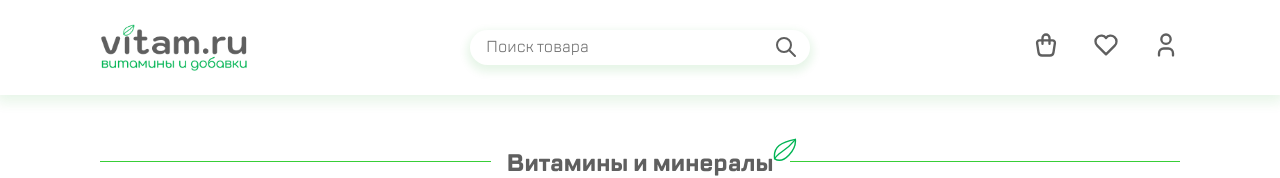
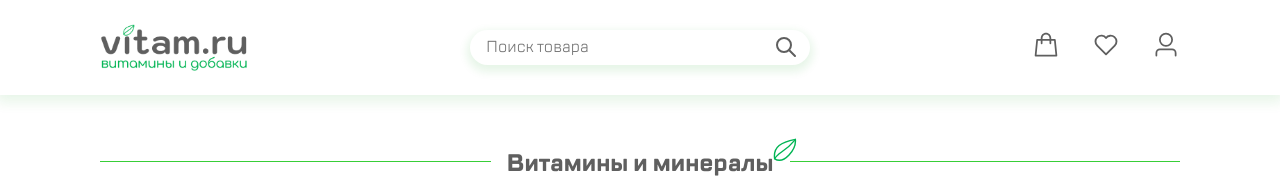
Before and after one commit to Kaipaeff/vitamins, a Vue app: page / in a window 1280 px wide. Shown: the top 178 px of the page. Built offline with nearby package versions, Linux system fonts and the light colour scheme; no server answers.

Commit message:
добавил Element+, внедрил иконки

```diff
--- a/index.html
+++ b/index.html
@@ -5,6 +5,11 @@
   <meta charset="UTF-8" />
   <link rel="shortcut icon" href="/src/assets/images/icons/favicon.png" type="image/x-icon">
   <meta name="viewport" content="width=device-width, initial-scale=1.0" />
+
+  <!-- <link rel="stylesheet" href="//unpkg.com/element-plus/dist/index.css" />
+  <script src="//unpkg.com/vue@3"></script>
+  <script src="//unpkg.com/element-plus"></script> -->
+
   <title>Vitamins</title>
 </head>
 
--- a/package.json
+++ b/package.json
@@ -9,12 +9,14 @@
     "preview": "vite preview"
   },
   "dependencies": {
+    "@element-plus/icons-vue": "^2.3.1",
     "pinia": "^2.1.7",
     "vue": "^3.3.11"
   },
   "devDependencies": {
     "@types/vue": "^2.0.0",
     "@vitejs/plugin-vue": "^4.5.2",
+    "element-plus": "^2.4.4",
     "sass": "^1.69.5",
     "typescript": "^5.2.2",
     "vite": "^5.0.8",
--- a/src/App.vue
+++ b/src/App.vue
@@ -11,28 +11,21 @@
 
       <div class="user_block">
         <div class="cart">
-          <svg xmlns="http://www.w3.org/2000/svg" width="24" height="24" viewBox="0 0 24 24" stroke-width="2" stroke="#5F5F5F" fill="none"
-            stroke-linecap="round" stroke-linejoin="round">
-            <path stroke="none" d="M0 0h24v24H0z" fill="none" />
-            <path
-              d="M6.331 8h11.339a2 2 0 0 1 1.977 2.304l-1.255 8.152a3 3 0 0 1 -2.966 2.544h-6.852a3 3 0 0 1 -2.965 -2.544l-1.255 -8.152a2 2 0 0 1 1.977 -2.304z" />
-            <path d="M9 11v-5a3 3 0 0 1 6 0v5" />
-          </svg>
+          <el-icon :size="28" color="#5F5F5F">
+            <Goods />
+          </el-icon>
         </div>
         <div class="favorites">
-          <svg xmlns="http://www.w3.org/2000/svg" width="24" height="24" viewBox="0 0 24 24" stroke-width="2" stroke="#5F5F5F" fill="none"
+          <svg xmlns="http://www.w3.org/2000/svg" width="28" height="28" viewBox="0 0 24 24" stroke-width="1.6" stroke="#5F5F5F" fill="none"
             stroke-linecap="round" stroke-linejoin="round">
             <path stroke="none" d="M0 0h24v24H0z" fill="none" />
             <path d="M19.5 12.572l-7.5 7.428l-7.5 -7.428a5 5 0 1 1 7.5 -6.566a5 5 0 1 1 7.5 6.572" />
           </svg>
         </div>
         <div class="login">
-          <svg xmlns="http://www.w3.org/2000/svg" width="24" height="24" viewBox="0 0 24 24" stroke-width="2" stroke="#5F5F5F" fill="none"
-            stroke-linecap="round" stroke-linejoin="round">
-            <path stroke="none" d="M0 0h24v24H0z" fill="none" />
-            <path d="M8 7a4 4 0 1 0 8 0a4 4 0 0 0 -8 0" />
-            <path d="M6 21v-2a4 4 0 0 1 4 -4h4a4 4 0 0 1 4 4v2" />
-          </svg>
+          <el-icon :size="28" color="#5F5F5F">
+            <User />
+          </el-icon>
         </div>
       </div>
     </div>
@@ -48,7 +41,7 @@
       <Loader v-if="vitaStore.loader || searchStore.loader" />
 
       <div v-else class="card_wrapper">
-        <Vitamins v-if="displayedVitamins.length > 0" v-for="vitamin of displayedVitamins" :key="vitamin.id" :vitamin="vitamin" />
+        <Vitamins v-if="displayedVitamins" v-for="vitamin of displayedVitamins" :key="vitamin.id" :vitamin="vitamin" />
         <p v-else>Нет данных для отображения</p>
       </div>
 
@@ -71,7 +64,6 @@ const searchStore = useSearchStore();
 
 
 const displayedVitamins = computed(() => {
-  //console.log('searchStore.vitamins====>>>', searchStore.vitamins);
   return searchStore.vitamins.length > 0 ? searchStore.vitamins : vitaStore.vitamins;
 })
 
@@ -239,14 +231,15 @@ onMounted(() => {
 
       svg {
         cursor: pointer;
-        width: 28px;
-        height: 28px;
+
+        transition: color 0.3s ease-in-out;
 
         path {
           transition: stroke 0.3s ease-in-out, stroke-width 0.3s ease-in-out;
         }
 
         &:hover {
+          color: $green;
           stroke: $green;
         }
       }
@@ -300,7 +293,6 @@ onMounted(() => {
       border-bottom: 1px solid #38ce38;
       top: 15px;
       top: 11px;
-
       left: 50%;
       transform: translateX(-50%);
       width: 100%;
--- a/src/main.ts
+++ b/src/main.ts
@@ -1,9 +1,21 @@
 import { createPinia } from 'pinia';
-import { createApp } from 'vue'
+import { createApp } from 'vue';
+import ElementPlus from 'element-plus';
+import * as ElementPlusIconsVue from '@element-plus/icons-vue'
 
-import App from './App.vue'
+
+import App from './App.vue';
 
 import './scss/settings/normalize.scss';
-import './scss/style.scss'
+import 'element-plus/dist/index.css'
+import './scss/style.scss';
 
-createApp(App).use(createPinia()).mount('#app')
+const app = createApp(App)
+
+for (const [key, component] of Object.entries(ElementPlusIconsVue)) {
+  app.component(key, component)
+}
+app
+  .use(ElementPlus)
+  .use(createPinia())
+  .mount('#app')
```
Also changed, not shown: tsconfig.json (+7 -2 lines), 1 other file (tests, documents, lock files or other folders).
